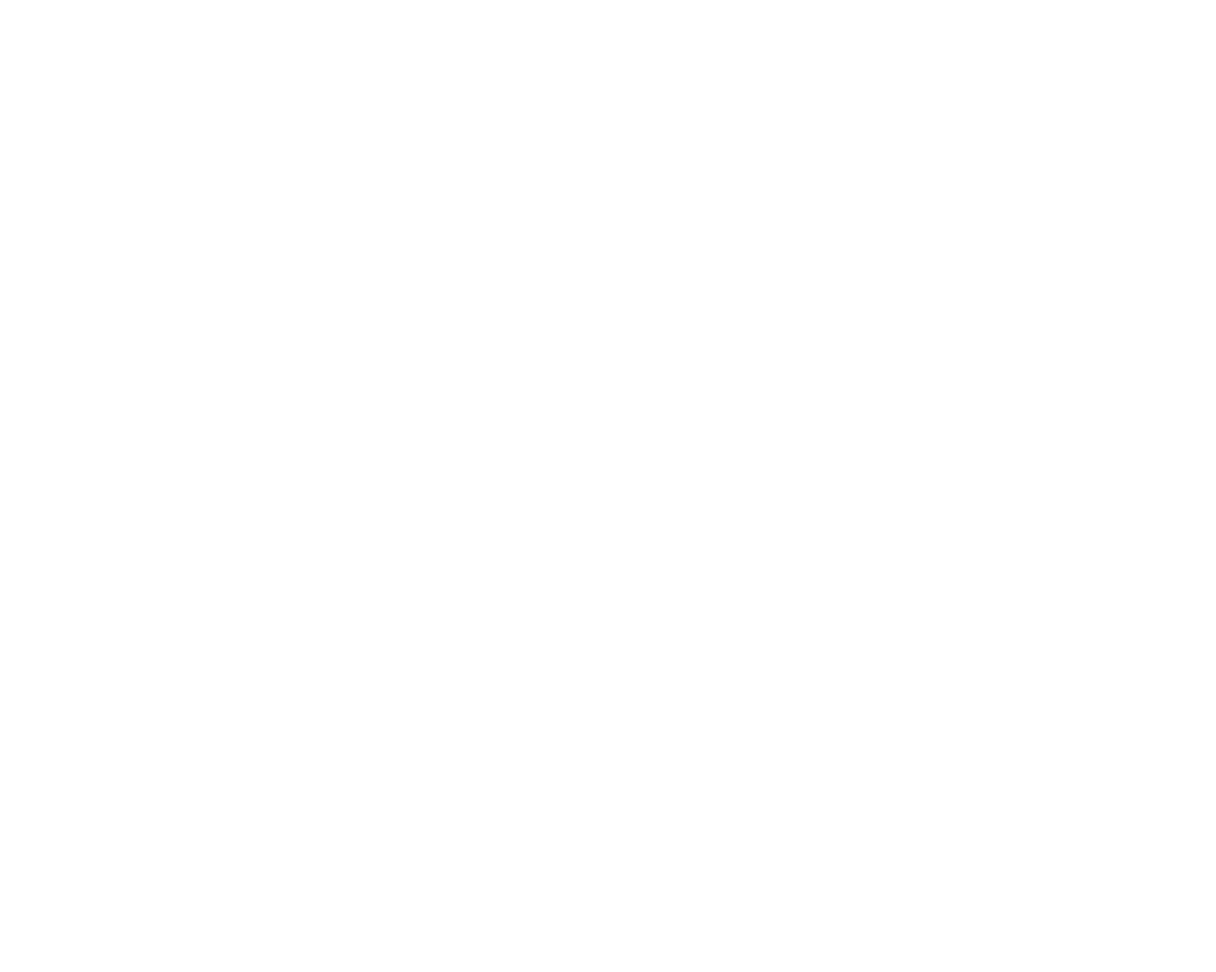
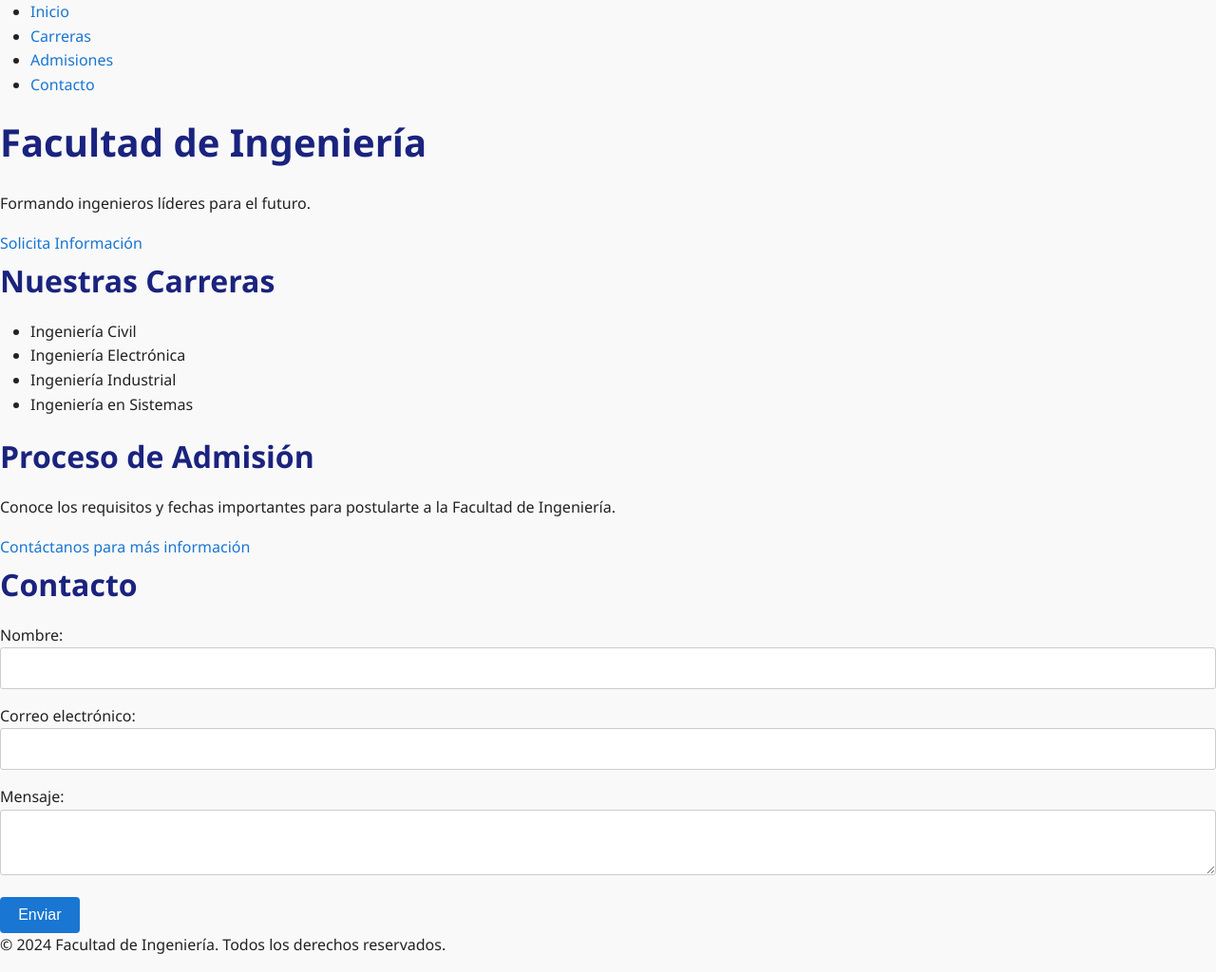
Before and after one commit to alexis-Moing/landing_escuela, a plain HTML site: page index.html in a window 1280 px wide. Shown: the whole page at 95% size. Before the commit the page ends 800 px from the top, so only its background shows below. Drawn offline with Linux system fonts and the light colour scheme.

Commit message:
añadiendo html y css basico

```diff
--- /dev/null
+++ b/index.css
@@ -0,0 +1,91 @@
+/* Reset básico */
+* {
+    margin: 0;
+    padding: 0;
+    box-sizing: border-box;
+}
+
+/* Tipografía base */
+body {
+    font-family: 'Segoe UI', Arial, sans-serif;
+    font-size: 16px;
+    color: #222;
+    background: #f9f9f9;
+    line-height: 1.6;
+}
+
+/* Encabezados */
+h1, h2, h3, h4, h5, h6 {
+    font-weight: 700;
+    color: #1a237e;
+    margin-bottom: 0.5em;
+}
+
+h1 { font-size: 2.5em; }
+h2 { font-size: 2em; }
+h3 { font-size: 1.5em; }
+
+/* Párrafos */
+p {
+    margin-bottom: 1em;
+}
+
+/* Enlaces */
+a {
+    color: #1976d2;
+    text-decoration: none;
+    transition: color 0.2s;
+}
+a:hover {
+    color: #0d47a1;
+    text-decoration: underline;
+}
+
+/* Listas */
+ul, ol {
+    margin-left: 2em;
+    margin-bottom: 1em;
+}
+
+/* Imágenes */
+img {
+    max-width: 100%;
+    height: auto;
+    display: block;
+}
+
+/* Botones */
+button, input[type="submit"] {
+    background: #1976d2;
+    color: #fff;
+    border: none;
+    padding: 0.6em 1.2em;
+    border-radius: 4px;
+    cursor: pointer;
+    font-size: 1em;
+    transition: background 0.2s;
+}
+button:hover, input[type="submit"]:hover {
+    background: #0d47a1;
+}
+
+/* Formularios */
+input, textarea, select {
+    font: inherit;
+    padding: 0.5em;
+    border: 1px solid #ccc;
+    border-radius: 3px;
+    margin-bottom: 1em;
+    width: 100%;
+    box-sizing: border-box;
+}
+
+/* Contenedores */
+.container {
+    max-width: 1200px;
+    margin: 0 auto;
+    padding: 2em;
+    background: #fff;
+    border-radius: 8px;
+    box-shadow: 0 2px 8px rgba(0,0,0,0.05);
+}
--- a/index.html
+++ b/index.html
@@ -4,8 +4,58 @@
     <meta charset="UTF-8">
     <meta name="viewport" content="width=device-width, initial-scale=1.0">
     <title>ESCUELA DE EYT</title>
+    <link rel="stylesheet" href="index.css">
 </head>
 <body>
+    <header class="main-header">
+        <nav class="main-nav">
+            <ul class="nav-list">
+                <li class="nav-item"><a href="#inicio" class="nav-link">Inicio</a></li>
+                <li class="nav-item"><a href="#carreras" class="nav-link">Carreras</a></li>
+                <li class="nav-item"><a href="#admisiones" class="nav-link">Admisiones</a></li>
+                <li class="nav-item"><a href="#contacto" class="nav-link">Contacto</a></li>
+            </ul>
+        </nav>
+    </header>
+
+    <section id="inicio" class="section-inicio">
+        <h1>Facultad de Ingeniería</h1>
+        <p>Formando ingenieros líderes para el futuro.</p>
+        <a href="#admisiones" class="cta-button">Solicita Información</a>
+    </section>
+
+    <section id="carreras" class="section-carreras">
+        <h2>Nuestras Carreras</h2>
+        <ul>
+            <li>Ingeniería Civil</li>
+            <li>Ingeniería Electrónica</li>
+            <li>Ingeniería Industrial</li>
+            <li>Ingeniería en Sistemas</li>
+        </ul>
+    </section>
+
+    <section id="admisiones" class="section-admisiones">
+        <h2>Proceso de Admisión</h2>
+        <p>Conoce los requisitos y fechas importantes para postularte a la Facultad de Ingeniería.</p>
+        <a href="#contacto">Contáctanos para más información</a>
+    </section>
+
+    <section id="contacto" class="section-contacto">
+        <h2>Contacto</h2>
+        <form>
+            <label for="nombre">Nombre:</label>
+            <input type="text" id="nombre" name="nombre" required>
+            <label for="email">Correo electrónico:</label>
+            <input type="email" id="email" name="email" required>
+            <label for="mensaje">Mensaje:</label>
+            <textarea id="mensaje" name="mensaje" required></textarea>
+            <button type="submit">Enviar</button>
+        </form>
+    </section>
+
+    <footer class="main-footer">
+        <p>&copy; 2024 Facultad de Ingeniería. Todos los derechos reservados.</p>
+    </footer>
 
 </body>
 </html>
```
